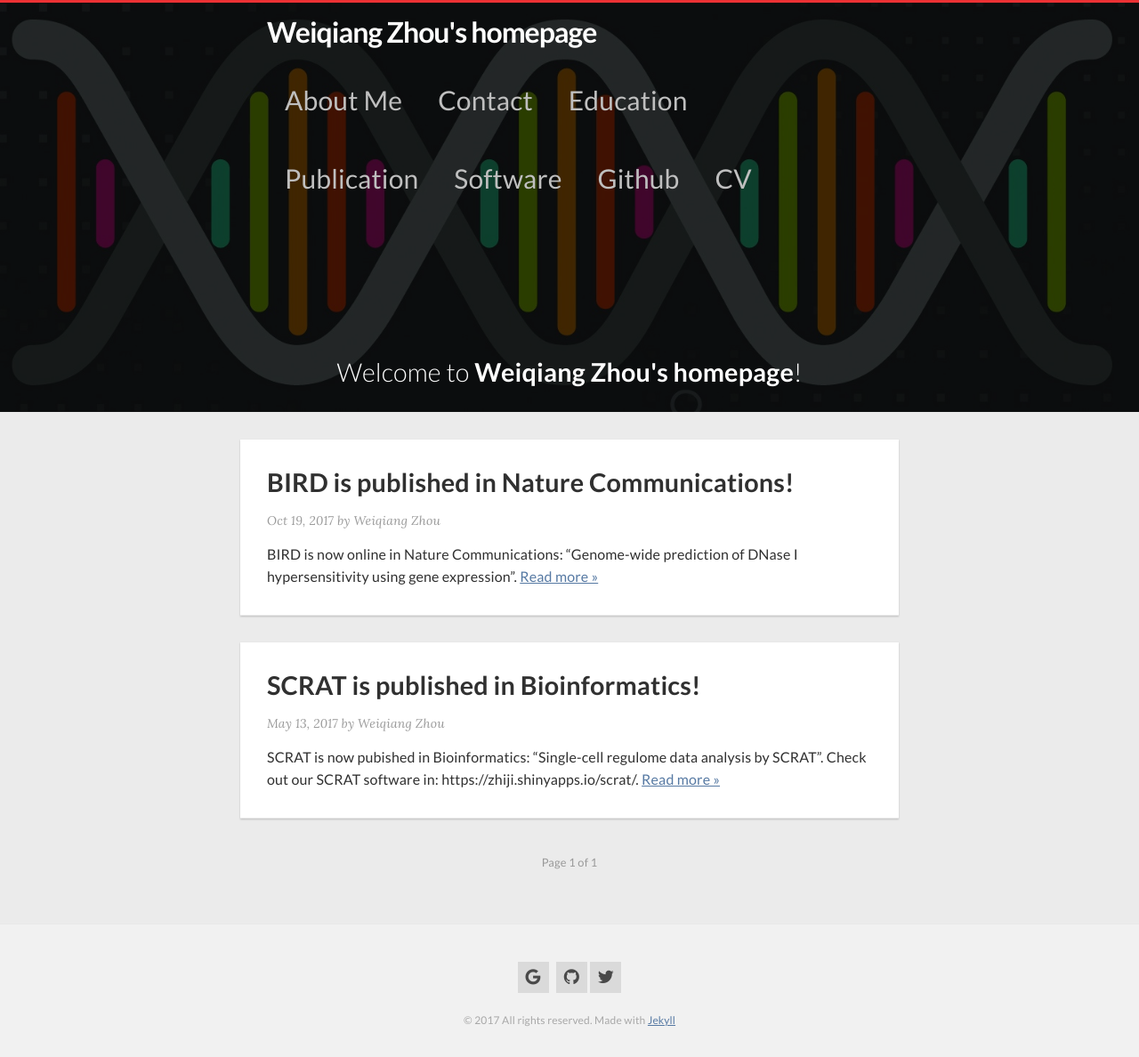
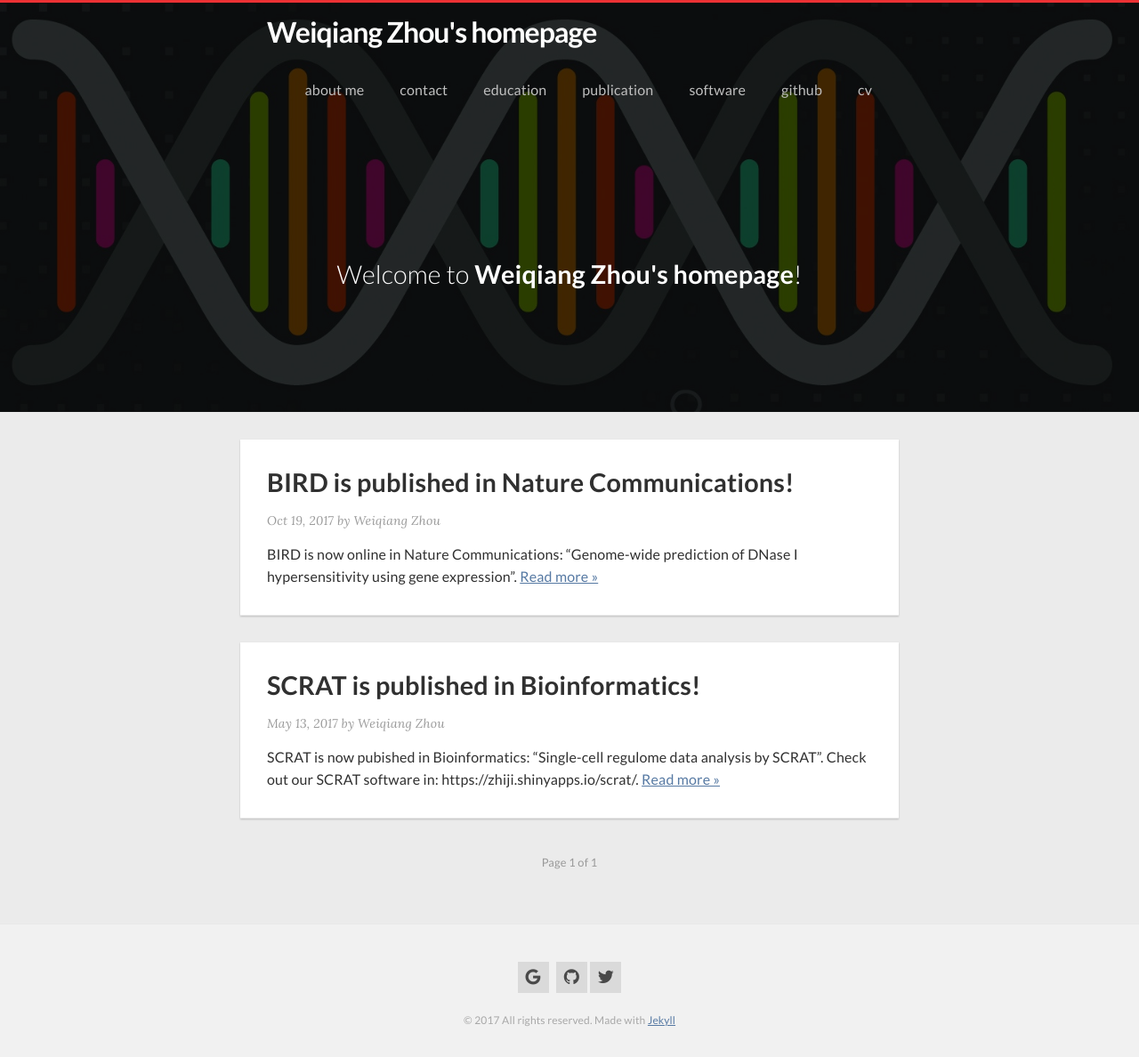
Before and after one commit to ILoveYouKen/ILoveYouKen.github.io, a Jekyll site: the page built from index.html, in a window 1280 px wide. Shown: the whole page at 89% size. Built offline with Jekyll 4.4.1, drawn with Linux system fonts in a browser that asks for light colours; nearby versions of some CDN libraries; the list of posts is cut into pages by our own code.

Commit message:
Update _layout.scss

```diff
--- a/_sass/_layout.scss
+++ b/_sass/_layout.scss
@@ -121,8 +121,7 @@
   li {
     padding: 20px;
     margin: 0;
-    text-transform: none;
-    font-size: 30px;
+    text-transform: lowercase;
     float: left;
     display: inline-block;
     @include transition(background .2s linear);
```
